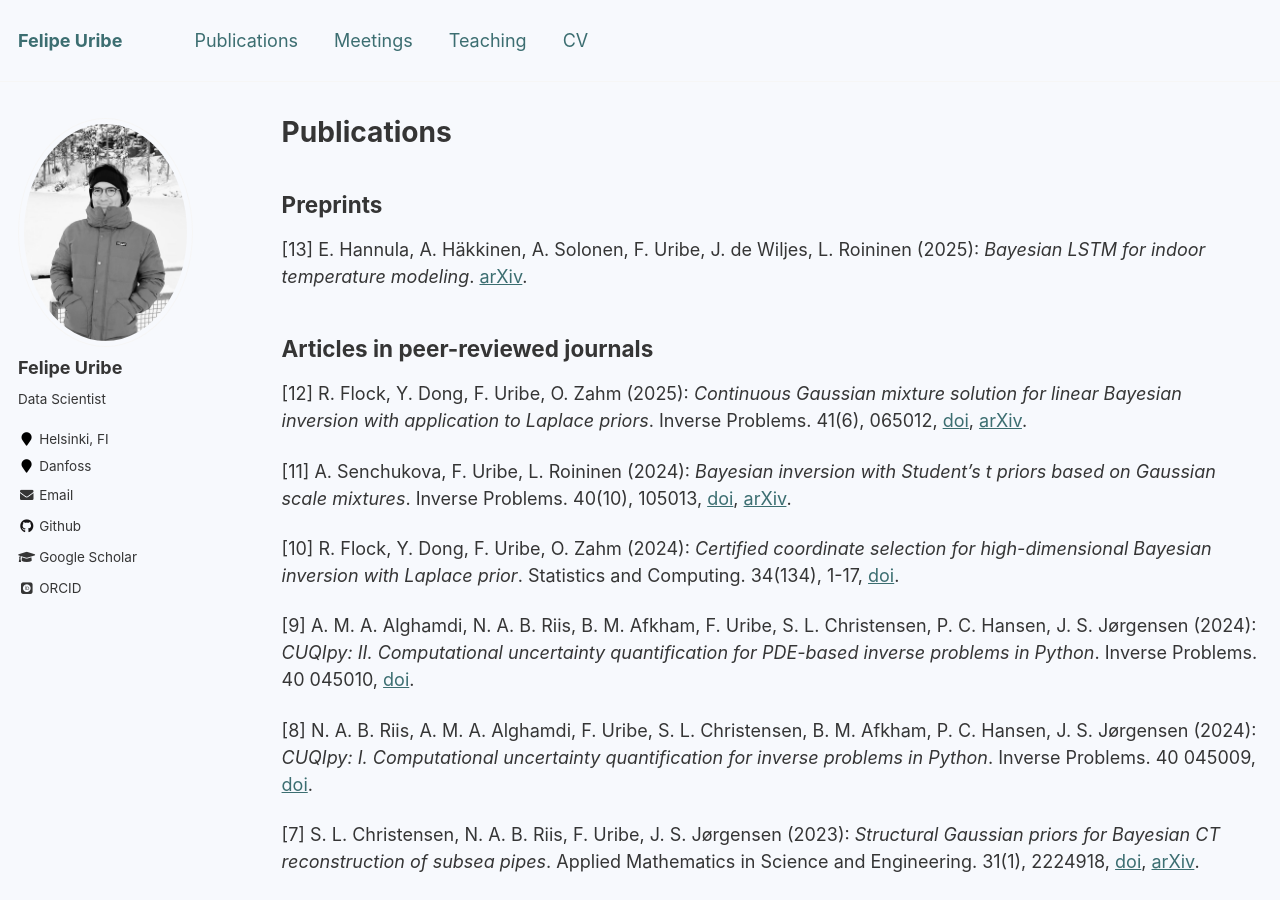
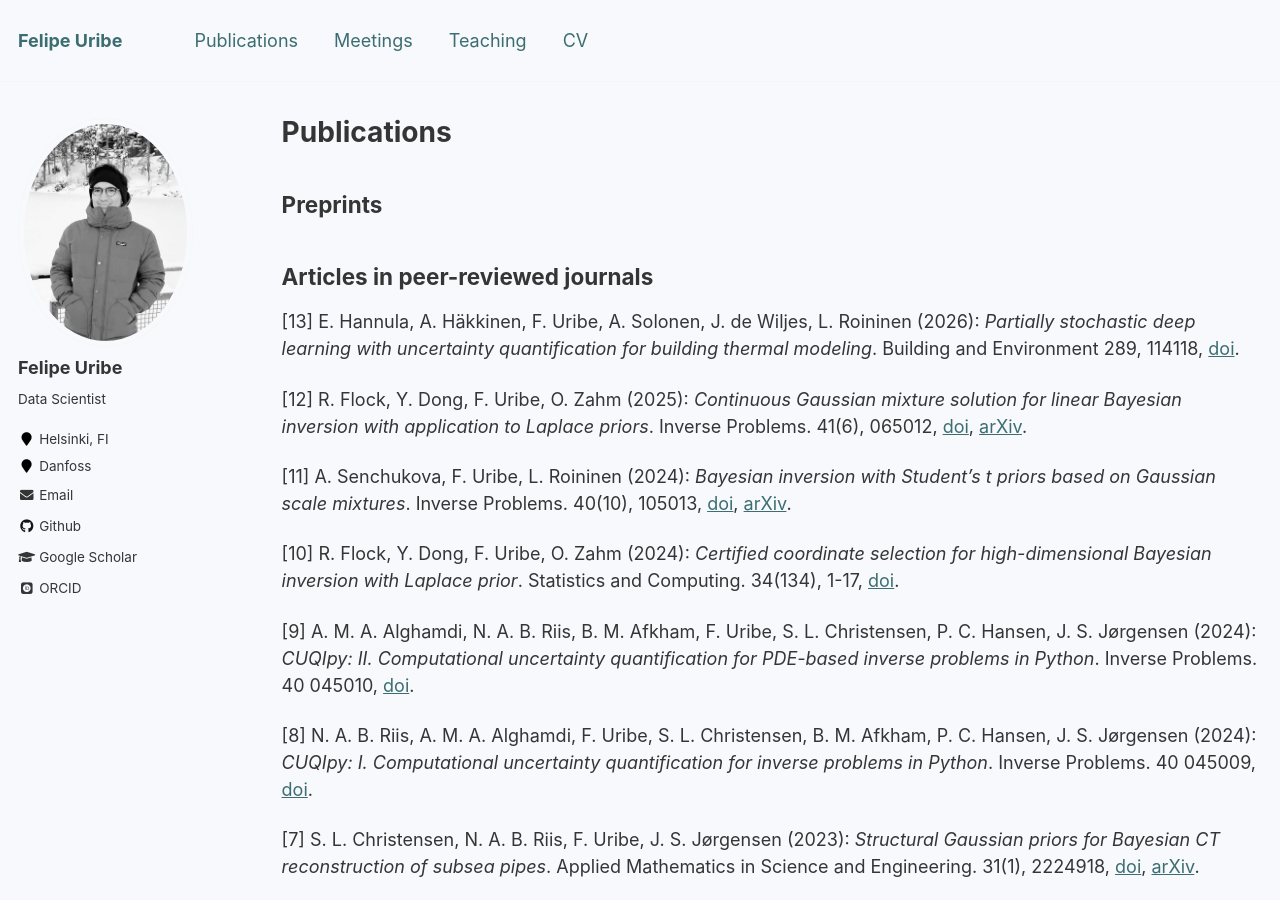
Before and after one commit to furibec/furibec.github.io, a Jekyll site: the page built from _pages/publications.md, in a window 1280 px wide and 900 px high. Built offline with Jekyll 4.4.1, drawn with Linux system fonts in a browser that asks for light colours; some web fonts are replaced.

Commit message:
move new publication

```diff
--- a/_pages/publications.md
+++ b/_pages/publications.md
@@ -6,10 +6,11 @@ author_profile: true
 ---
 
 ## Preprints
-[13] E. Hannula, A. Häkkinen, A. Solonen, F. Uribe, J. de Wiljes, L. Roininen (2025): *Bayesian LSTM for indoor temperature modeling*. [arXiv](https://arxiv.org/abs/2504.03350).
 
 
 ## Articles in peer-reviewed journals
+[13] E. Hannula, A. Häkkinen, F. Uribe, A. Solonen, J. de Wiljes, L. Roininen (2026): *Partially stochastic deep learning with uncertainty quantification for building thermal modeling*. Building and Environment 289, 114118, [doi](https://doi.org/10.1016/j.buildenv.2025.114118).
+
 [12] R. Flock, Y. Dong, F. Uribe, O. Zahm (2025): *Continuous Gaussian mixture solution for linear Bayesian inversion with application to Laplace priors*. Inverse Problems. 41(6), 065012, [doi](https://doi.org/10.1088/1361-6420/add6cf), [arXiv](https://arxiv.org/pdf/2408.16594).
 
 [11] A. Senchukova, F. Uribe, L. Roininen (2024): *Bayesian inversion with Student's t priors based on Gaussian scale mixtures*. Inverse Problems. 40(10), 105013, [doi](https://doi.org/10.1088/1361-6420/ad75af), [arXiv](https://arxiv.org/pdf/2403.13665.pdf).
```
